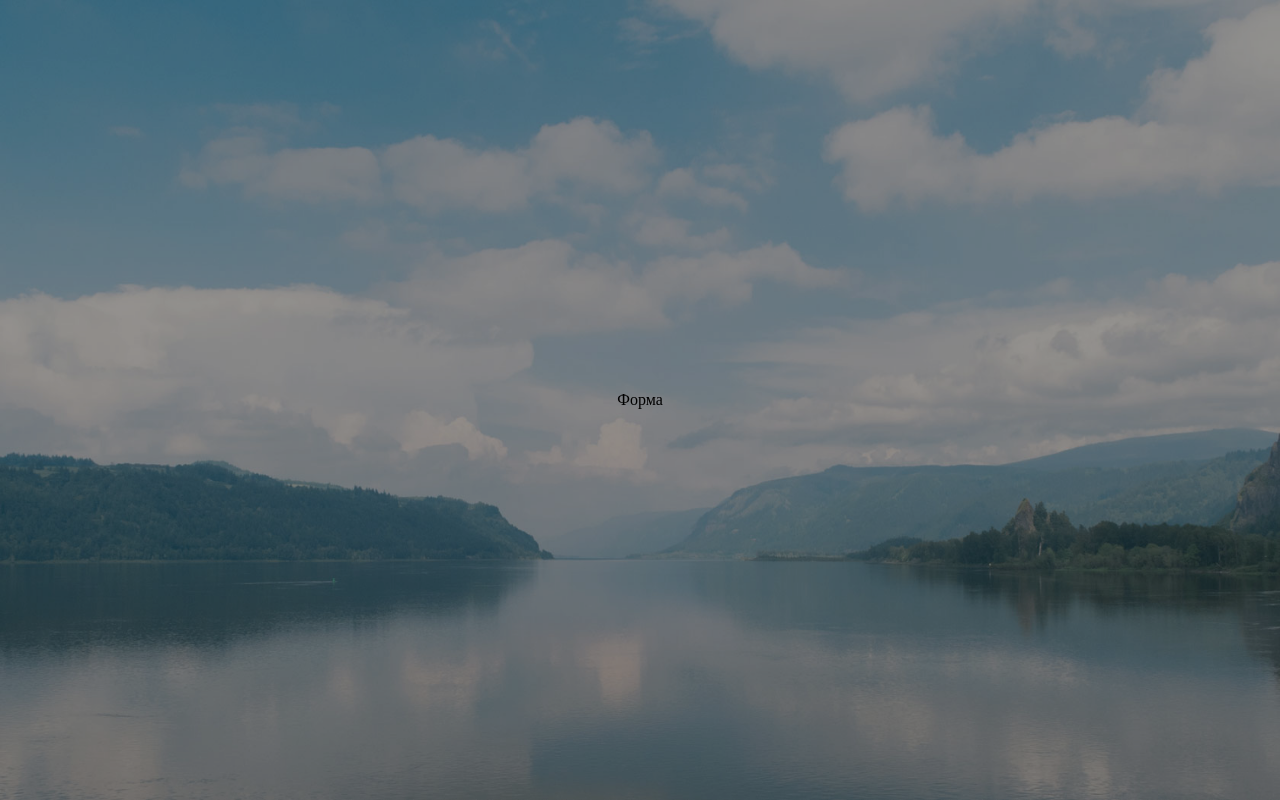
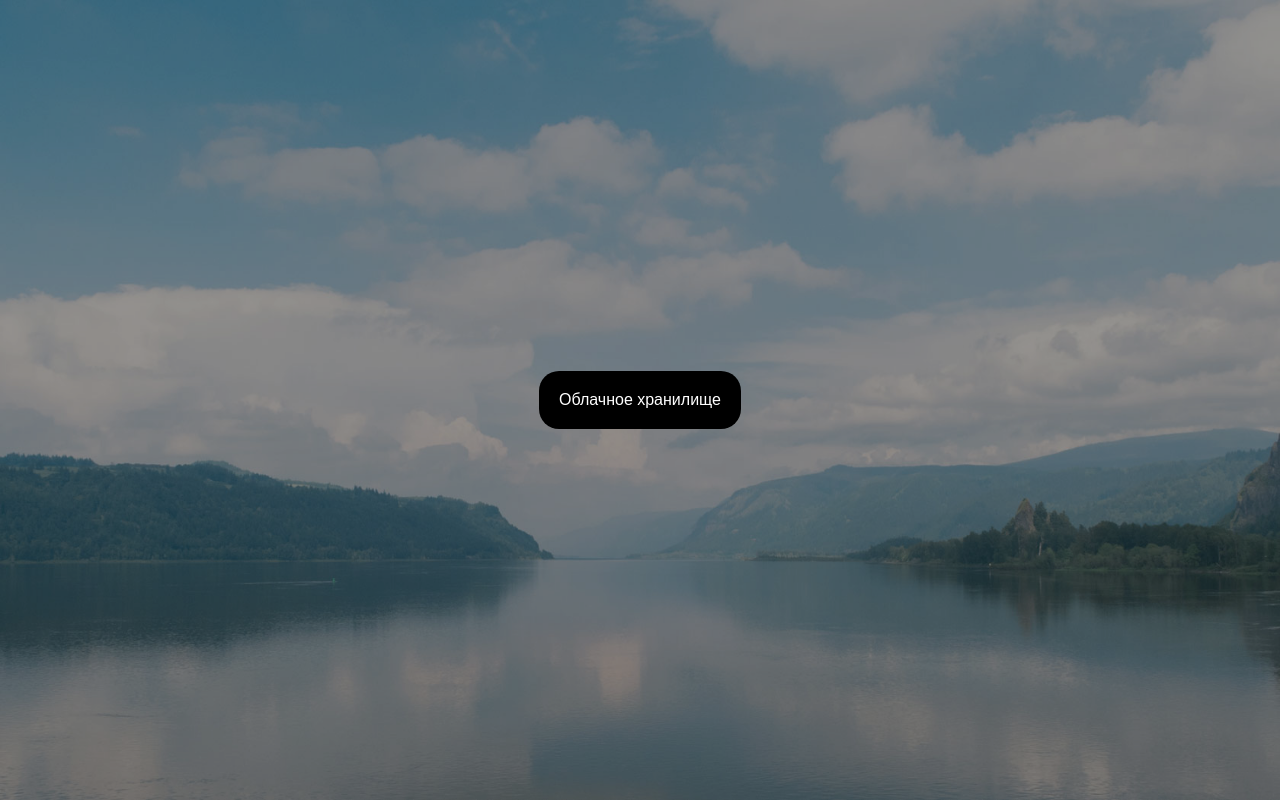
Before and after one commit to Zrossiz/cloud_storage.client, a Next.js app: page /sign-up in a window 1280 px wide. Built offline with nearby package versions, Linux system fonts and the light colour scheme.

Commit message:
feat: added registration form boilerplate

```diff
--- /dev/null
+++ b/src/pageComponents/RegistrationForm/RegistrationForm.module.scss
@@ -0,0 +1,6 @@
+.formWrapper {
+    padding: 20px;
+    border-radius: 20px;
+    background-color: black;
+    color: white;
+}
--- /dev/null
+++ b/src/pageComponents/RegistrationForm/RegistrationForm.tsx
@@ -0,0 +1,11 @@
+import styles from './RegistrationForm.module.scss';
+
+export const RegistrationForm = () => {
+    return (
+        <div className={styles.formWrapper}>
+            <div className={styles.titleWrapper}>
+                Облачное хранилище
+            </div>
+        </div>
+    )
+}
--- /dev/null
+++ b/src/pageComponents/index.ts
@@ -0,0 +1 @@
+export * from './RegistrationForm/RegistrationForm';
--- a/src/pages/sign-up.tsx
+++ b/src/pages/sign-up.tsx
@@ -1,3 +1,4 @@
+import { RegistrationForm } from '@/pageComponents';
 import styles from '../styles/SignUp.module.scss';
 import Image from 'next/image';
 
@@ -8,7 +9,7 @@ const SignUpPage = () => {
                 <Image src='/Background.jpg' fill alt="Background" />
             </div>
             <div className={styles.formWrapper}>
-                Форма
+                <RegistrationForm />
             </div>
         </div>
     )
--- a/src/styles/globals.css
+++ b/src/styles/globals.css
@@ -1,107 +1,4 @@
-:root {
-  --max-width: 1100px;
-  --border-radius: 12px;
-  --font-mono: ui-monospace, Menlo, Monaco, "Cascadia Mono", "Segoe UI Mono",
-    "Roboto Mono", "Oxygen Mono", "Ubuntu Monospace", "Source Code Pro",
-    "Fira Mono", "Droid Sans Mono", "Courier New", monospace;
-
-  --foreground-rgb: 0, 0, 0;
-  --background-start-rgb: 214, 219, 220;
-  --background-end-rgb: 255, 255, 255;
-
-  --primary-glow: conic-gradient(
-    from 180deg at 50% 50%,
-    #16abff33 0deg,
-    #0885ff33 55deg,
-    #54d6ff33 120deg,
-    #0071ff33 160deg,
-    transparent 360deg
-  );
-  --secondary-glow: radial-gradient(
-    rgba(255, 255, 255, 1),
-    rgba(255, 255, 255, 0)
-  );
-
-  --tile-start-rgb: 239, 245, 249;
-  --tile-end-rgb: 228, 232, 233;
-  --tile-border: conic-gradient(
-    #00000080,
-    #00000040,
-    #00000030,
-    #00000020,
-    #00000010,
-    #00000010,
-    #00000080
-  );
-
-  --callout-rgb: 238, 240, 241;
-  --callout-border-rgb: 172, 175, 176;
-  --card-rgb: 180, 185, 188;
-  --card-border-rgb: 131, 134, 135;
-}
-
-@media (prefers-color-scheme: dark) {
-  :root {
-    --foreground-rgb: 255, 255, 255;
-    --background-start-rgb: 0, 0, 0;
-    --background-end-rgb: 0, 0, 0;
-
-    --primary-glow: radial-gradient(rgba(1, 65, 255, 0.4), rgba(1, 65, 255, 0));
-    --secondary-glow: linear-gradient(
-      to bottom right,
-      rgba(1, 65, 255, 0),
-      rgba(1, 65, 255, 0),
-      rgba(1, 65, 255, 0.3)
-    );
-
-    --tile-start-rgb: 2, 13, 46;
-    --tile-end-rgb: 2, 5, 19;
-    --tile-border: conic-gradient(
-      #ffffff80,
-      #ffffff40,
-      #ffffff30,
-      #ffffff20,
-      #ffffff10,
-      #ffffff10,
-      #ffffff80
-    );
-
-    --callout-rgb: 20, 20, 20;
-    --callout-border-rgb: 108, 108, 108;
-    --card-rgb: 100, 100, 100;
-    --card-border-rgb: 200, 200, 200;
-  }
-}
-
 * {
-  box-sizing: border-box;
-  padding: 0;
+  font-family: sans-serif;
   margin: 0;
 }
-
-html,
-body {
-  max-width: 100vw;
-  overflow-x: hidden;
-}
-
-body {
-  color: rgb(var(--foreground-rgb));
-  background: linear-gradient(
-      to bottom,
-      transparent,
-      rgb(var(--background-end-rgb))
-    )
-    rgb(var(--background-start-rgb));
-}
-
-a {
-  color: inherit;
-  text-decoration: none;
-}
-
-@media (prefers-color-scheme: dark) {
-  html {
-    color-scheme: dark;
-  }
-}
```
